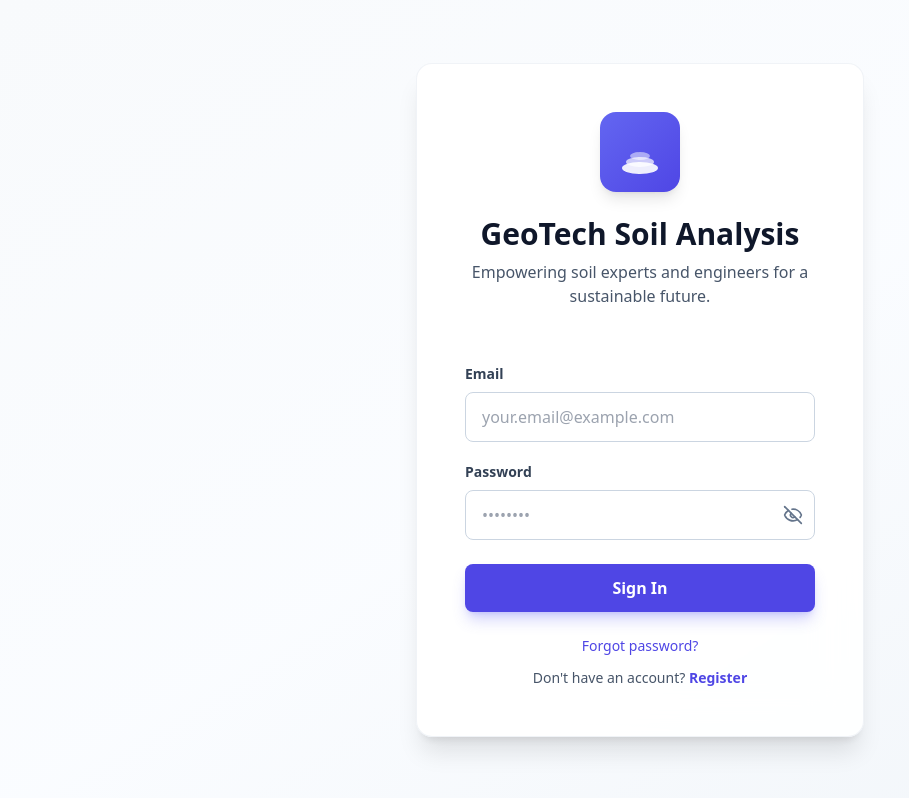
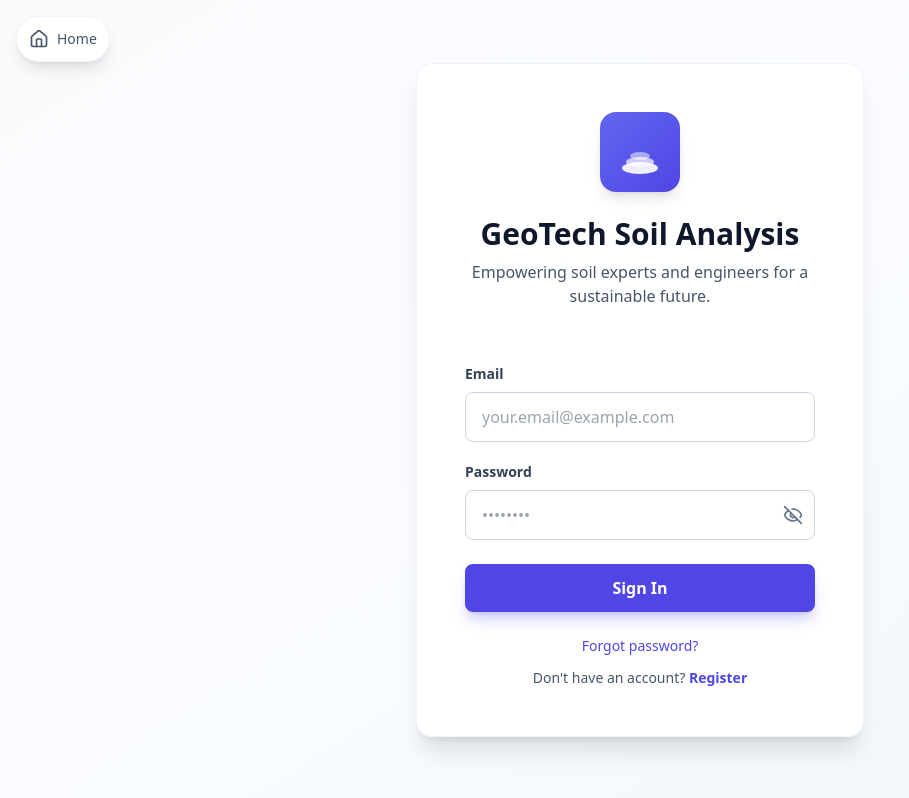
Before and after one commit to cabanlitcarlharvey/geotech-soil-analysis, a React (Vite) app in the folder frontend/: page /login in a window 1280 px wide. Shown: the whole page, without its empty margins (0-909 px from the left). Built offline with nearby package versions, Linux system fonts and the light colour scheme; no server answers.

Commit message:
gibutangan ug home button sa login/register page padulong sa landing page

```diff
--- a/frontend/src/pages/Login.jsx
+++ b/frontend/src/pages/Login.jsx
@@ -1,7 +1,7 @@
 import React, { useState, useEffect } from 'react';
 import { supabase } from '../supabaseClient';
 import { useNavigate, Link } from 'react-router-dom';
-import { Eye, EyeOff } from 'lucide-react';
+import { Eye, EyeOff, Home } from 'lucide-react';
 
 const Login = () => {
   const [form, setForm] = useState({ email: '', password: '' });
@@ -112,6 +112,15 @@ const Login = () => {
 
   return (
     <div className="flex items-center justify-center min-h-screen bg-gradient-to-br from-slate-50 via-blue-50/30 to-slate-100 dark:from-slate-950 dark:via-slate-900 dark:to-slate-800 text-slate-900 dark:text-slate-100 transition-colors duration-300">
+      <button
+      onClick={() => navigate('/')}
+      className="fixed top-4 left-4 z-50 p-3 rounded-full bg-white/90 dark:bg-slate-800/90 backdrop-blur-xl shadow-lg hover:shadow-xl transition-all duration-200 hover:scale-110 border border-slate-200/50 dark:border-slate-700/50 text-slate-600 dark:text-slate-300 hover:text-primary-600 dark:hover:text-primary-400 flex items-center gap-2"
+      aria-label="Back to home"
+      title="Back to Home"
+    >
+      <Home className="w-5 h-5" />
+      <span className="hidden sm:inline text-sm font-medium">Home</span>
+    </button>
       <form
         onSubmit={handleSubmit}
         className="bg-white/90 dark:bg-slate-900/90 backdrop-blur-xl p-8 sm:p-12 rounded-2xl shadow-xl w-full max-w-md transition-all border border-slate-200/50 dark:border-slate-700/50"
--- a/frontend/src/pages/Register.jsx
+++ b/frontend/src/pages/Register.jsx
@@ -1,7 +1,7 @@
 import React, { useState, useEffect } from 'react';
 import { supabase } from '../supabaseClient';
 import { useNavigate, Link } from 'react-router-dom';
-import { Eye, EyeOff } from 'lucide-react';
+import { Eye, EyeOff, Home } from 'lucide-react';
 
 const MIN_PASSWORD_LENGTH = 6;
 const MAX_PASSWORD_LENGTH = 12;
@@ -91,6 +91,15 @@ const Register = () => {
 
   return (
     <div className="flex items-center justify-center min-h-screen bg-gradient-to-br from-slate-50 via-blue-50/30 to-slate-100 dark:from-slate-950 dark:via-slate-900 dark:to-slate-800 text-slate-900 dark:text-slate-100 transition-colors duration-300">
+      <button
+      onClick={() => navigate('/')}
+      className="fixed top-4 left-4 z-50 p-3 rounded-full bg-white/90 dark:bg-slate-800/90 backdrop-blur-xl shadow-lg hover:shadow-xl transition-all duration-200 hover:scale-110 border border-slate-200/50 dark:border-slate-700/50 text-slate-600 dark:text-slate-300 hover:text-primary-600 dark:hover:text-primary-400 flex items-center gap-2"
+      aria-label="Back to home"
+      title="Back to Home"
+    >
+      <Home className="w-5 h-5" />
+      <span className="hidden sm:inline text-sm font-medium">Home</span>
+    </button>
       <form
         onSubmit={handleSubmit}
         className="bg-white/90 dark:bg-slate-900/90 backdrop-blur-xl p-8 sm:p-12 rounded-2xl shadow-xl w-full max-w-md transition-all border border-slate-200/50 dark:border-slate-700/50"
```
